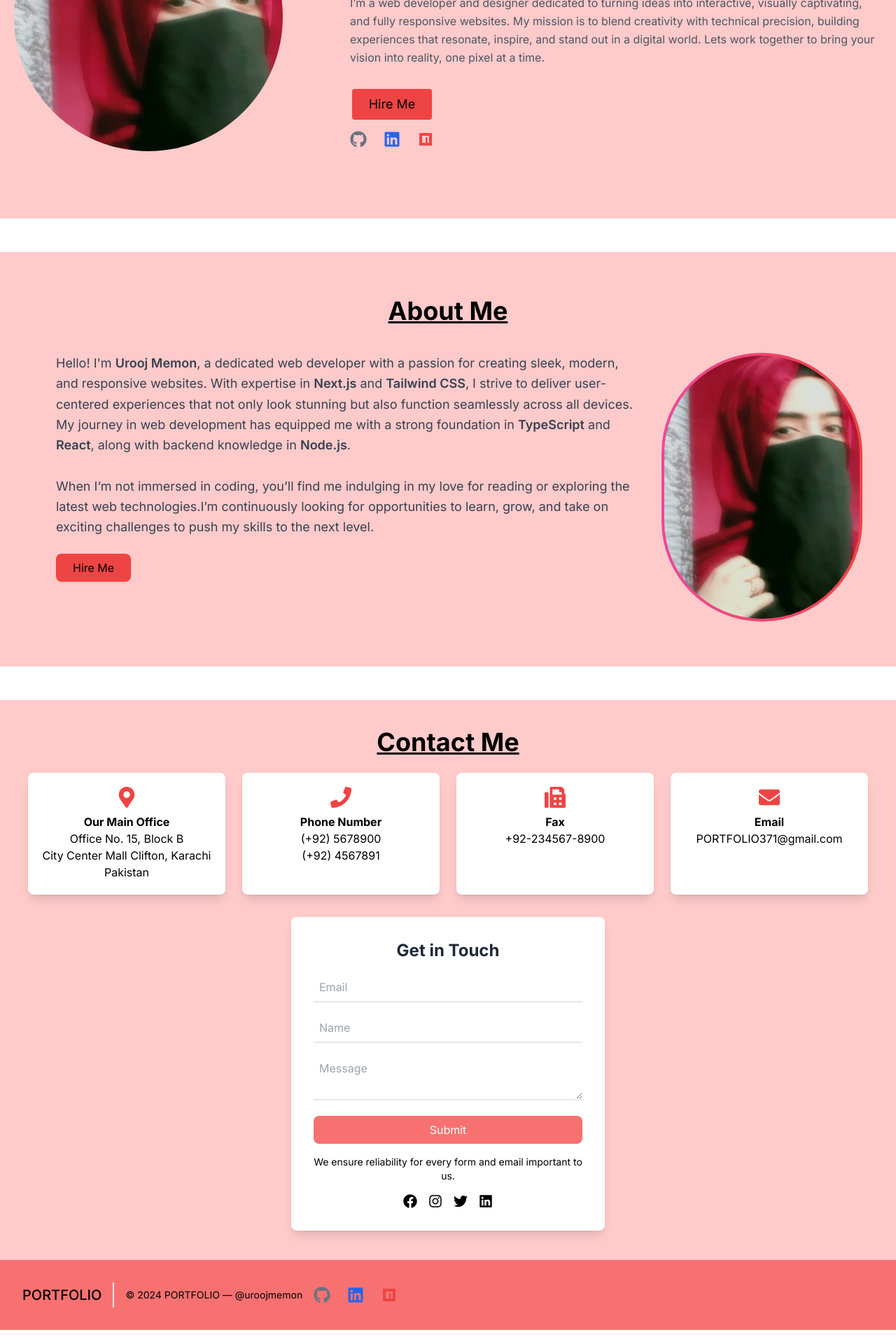
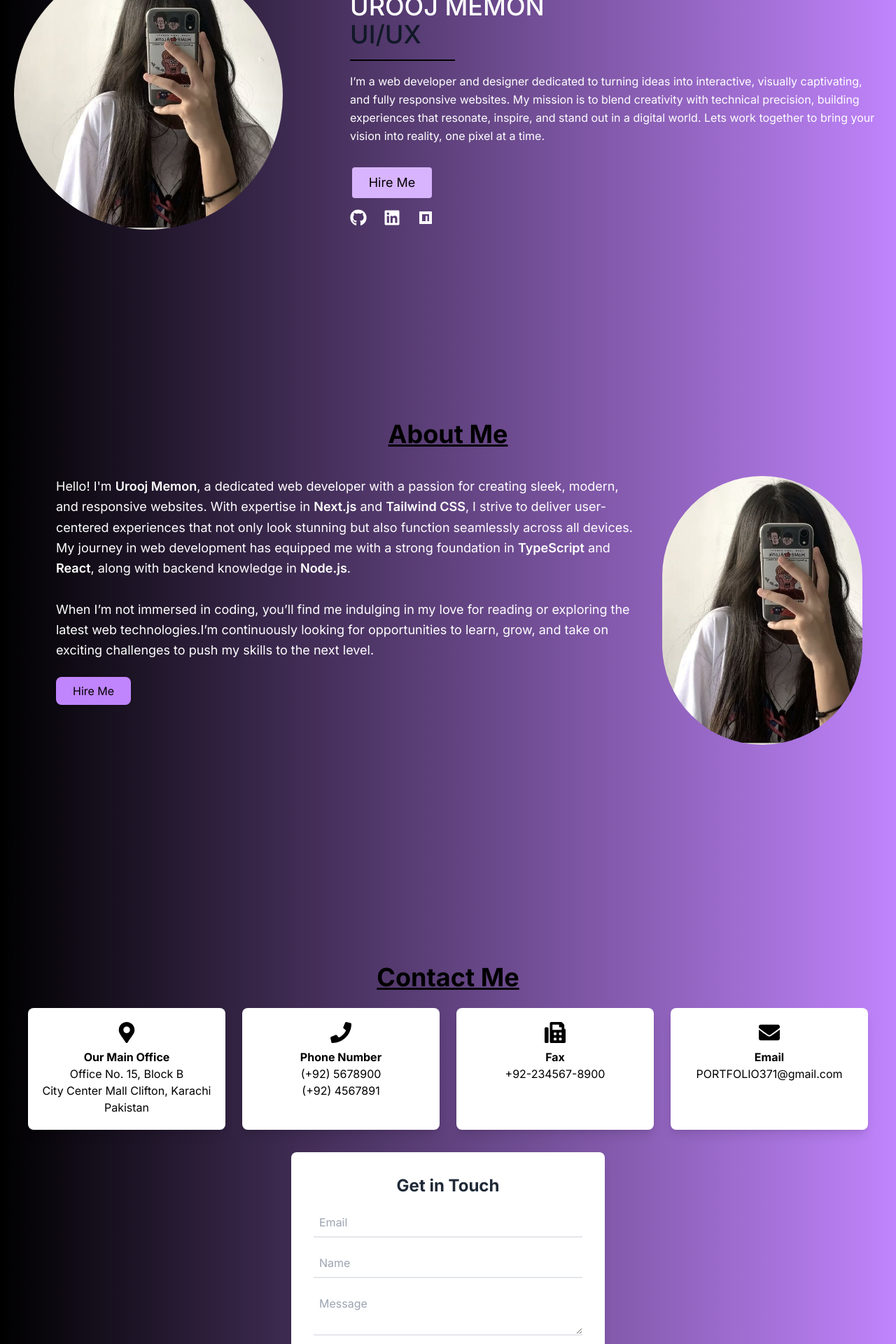
Before and after one commit to Aqsa-Memon/PORTFOLIO, a Next.js app: page / in a window 1280 px wide. Shown: the part 340-2260 px from the top of the page at 70% size. Built offline with nearby package versions, Linux system fonts and the light colour scheme.

Commit message:
'portfolio'

```diff
--- a/src/app/about/page.tsx
+++ b/src/app/about/page.tsx
@@ -5,14 +5,14 @@ import React from 'react';
 const About = () => {
   return (
     <div>
-      <section id="about" className="py-16 bg-red-200">
+      <section id="about" className="py-16 bg-gradient-to-r from-black to-purple-400 h-screen">
         <div className="container mx-auto px-6 md:px-12">
           <h2 className="text-4xl font-bold text-center text-black underline">About Me</h2>
           <div className="mt-10 flex flex-col-reverse md:flex-row items-center md:items-start justify-between text-center md:text-left">
 
             {/* Text Section */}
             <div className="w-full md:pr-8 mt-12 md:mt-0 md:pl-8">
-              <p className="text-lg text-gray-700 leading-relaxed">
+              <p className="text-lg text-white leading-relaxed">
                 Hello! {`I'm`} <span className="font-semibold">Urooj Memon</span>, a dedicated web developer with a passion for creating sleek, modern, and responsive websites. With expertise in <span className="font-semibold">Next.js</span> and <span className="font-semibold">Tailwind CSS</span>, I strive to deliver user-centered experiences that not only look stunning but also function seamlessly across all devices. My journey in web development has equipped me with a strong foundation in <span className="font-semibold">TypeScript</span> and <span className="font-semibold">React</span>, along with backend knowledge in <span className="font-semibold">Node.js</span>.
                 <br/><br/>
                 When {`I’m`} not immersed in coding, {`you’ll`} find me indulging in my love for reading or exploring the latest web technologies.{`I’m`} continuously looking for opportunities to learn, grow, and take on exciting challenges to push my skills to the next level.
@@ -21,15 +21,15 @@ const About = () => {
               {/* Contact Button */}
               <Link
                 href="/contact"
-                className="mt-6 inline-block bg-red-500 text-black py-2 px-6 rounded-lg shadow hover:bg-red-400 transition duration-300"
+                className="mt-6 inline-block bg-purple-400 text-black py-2 px-6 rounded-lg shadow hover:bg-purple-600 transition duration-300"
               >
                 Hire Me
               </Link>
             </div>
 
-            {/* Image Section */}
-            <div className="relative group w-72 h-72 xl:w-96 xl:h-96 rounded-full overflow-hidden bg-gradient-to-r from-pink-500 to-red-500 p-1">
-           <div className="w-full h-full rounded-full bg-white overflow-hidden transform transition duration-300 ease-out group-hover:scale-110 group-hover:rotate-3 group-hover:shadow-2xl">
+
+           <div className="relative group w-72 h-72 xl:w-96 xl:h-96 rounded-full overflow-hidden bg-gradient-to-r from-pink-500 to-red-500">
+           <div className="w-full h-full rounded-full ">
            <Image
            src="/mypic.png"
            alt="Profile Picture"
@@ -39,6 +39,10 @@ const About = () => {
            />
            </div>
            </div>
+
+
+
+
           </div>
         </div>
       </section>
--- a/src/app/components/footer.tsx
+++ b/src/app/components/footer.tsx
@@ -6,31 +6,31 @@ import { RiNpmjsFill } from 'react-icons/ri'
 
 function Footer() {
   return (
-    <div className='bg-red-400'>
-        <footer className="text-gray-600 body-font">
+    <div className='bg-purple-300'>
+        <footer className="text-black-400 body-font">
      <div className="container px-5 py-8 mx-auto flex items-center sm:flex-row flex-col">
-     <a className="flex title-font font-medium items-center md:justify-start justify-center text-black">
+     <a className="flex title-font font-medium items-center md:justify-start justify-center text-white">
       <span className="ml-3 text-xl">
         PORTFOLIO
       </span>
      </a>
-     <p className="text-sm text-black sm:ml-4 sm:pl-4 sm:border-l-2 sm:border-gray-200 sm:py-2 sm:mt-0 mt-4">
+     <p className="text-sm text-white sm:ml-4 sm:pl-4 sm:border-l-2 sm:border-gray-200 sm:py-2 sm:mt-0 mt-4">
       © 2024
       PORTFOLIO —
       <a
-        className="text-black ml-1"
+        className="text-white ml-1"
       >
         @uroojmemon
       </a>
      </p>
      <div className="flex gap-6 justify-center ml-2 md:ml-4">
-   <Link href={""} className="text-gray-500 hover:text-red-300 cursor-pointer text-lg md:text-xl lg:text-2xl">
+   <Link href={""} className="text-black-500 hover:text-red-300 cursor-pointer text-lg md:text-xl lg:text-2xl">
     <FaGithub />
     </Link>
-    <Link href={""} className="text-blue-600 hover:text-blue-300 cursor-pointer text-lg md:text-xl lg:text-2xl">
+    <Link href={""} className="text-black hover:text-blue-600 cursor-pointer text-lg md:text-xl lg:text-2xl">
     <FaLinkedin />
     </Link>
-    <Link href={""} className="text-red-500 hover:text-red-600 cursor-pointer text-lg md:text-xl lg:text-2xl">
+    <Link href={""} className="text-black hover:text-red-600 cursor-pointer text-lg md:text-xl lg:text-2xl">
     <RiNpmjsFill />
    </Link>
    </div>
--- a/src/app/components/header.tsx
+++ b/src/app/components/header.tsx
@@ -3,20 +3,19 @@ import React from 'react'
 
 function Header() {
   return (
-    <div className='bg-red-400'>
+    <div className='bg-purple-200'>
     <header className="text-black-600 body-font">
       <div className="container mx-auto flex flex-wrap p-5 flex-col md:flex-row items-center ">
-        <h1 className="ml-3 text-2xl sm:text-3xl hover:text-red-700 ">PORTFOLIO</h1>
+        <h1 className="ml-3 text-2xl sm:text-3xl hover:text-purple-700 ">PORTFOLIO</h1>
 
         <nav className="md:ml-auto md:mr-auto flex flex-wrap items-center text-base justify-center">
-          <Link className="mr-5 text-sm sm:text-base hover:text-red-800 underline" href={'/'}>HOME</Link>
-          <Link className="mr-5 text-sm sm:text-base hover:text-red-800 underline " href={'/about'}>ABOUT</Link>
-          <Link className="mr-5 text-sm sm:text-base hover:text-red-800 underline" href={'/contact'}>CONTACT</Link>
+          <Link className="mr-5 text-sm sm:text-base hover:text-purple-700 underline" href={'/'}>HOME</Link>
+          <Link className="mr-5 text-sm sm:text-base hover:text-purple-700 underline " href={'/about'}>ABOUT</Link>
+          <Link className="mr-5 text-sm sm:text-base hover:text-purple-700 underline" href={'/contact'}>CONTACT</Link>
         </nav>
       </div>
     </header>
   </div>
-
   )
 }
 
--- a/src/app/components/hero.tsx
+++ b/src/app/components/hero.tsx
@@ -9,11 +9,11 @@ import { RiNpmjsFill } from 'react-icons/ri';
 
 const Hero = () => {
   return (
-    <div className='bg-red-200'>
-      <section className="text-gray-600 body-font">
+    <div className='bg-gradient-to-r from-black to-purple-400 h-screen flex items-center justify-center'>
+      <section className="text-white body-font">
         <div className="container mx-auto flex px-5 py-24 md:flex-row flex-col items-center">
 
-        <div className="w-72 h-72 xl:w-96 xl:h-96 rounded-full overflow-hidden transform transition duration-300 hover:scale-110 hover:rotate-3 ">
+        <div className="w-72 h-72 xl:w-96 xl:h-96 rounded-full overflow-hidden ">
          <Image
          className="object-cover object-center rounded"
          alt="hero"
@@ -25,11 +25,11 @@ const Hero = () => {
 
           <div className="lg:flex-grow md:w-1/2 lg:pl-24 md:pl-16 flex flex-col md:items-start md:text-left items-center text-center">
             <h1 className="title-font sm:text-4xl text-3xl mb-4 font-medium text-gray-900">
-              Hello, {`I'm`} <br /> <span className='text-red-500'>UROOJ MEMON</span>
+              Hello, {`I'm`} <br /> <span className='text-white'>UROOJ MEMON</span>
               <br className="hidden lg:inline-block" />
               <Typewriter
                 options={{
-                  strings: ['Web Developer', 'UI/UX Designer'],
+                  strings: ['Web Developer', 'UI/UX Designer','Front-End Developer'],
                   autoStart: true,
                   loop: true,
                 }}
@@ -40,17 +40,17 @@ const Hero = () => {
               {`I’m`} a web developer and designer dedicated to turning ideas into interactive, visually captivating, and fully responsive websites. My mission is to blend creativity with technical precision, building experiences that resonate, inspire, and stand out in a digital world. Lets work together to bring your vision into reality, one pixel at a time.
             </p>
             <div className="flex flex-col items-center space-y-4">
-              <button className="inline-flex text-black bg-red-500 border-0 py-2 px-6 focus:outline-none hover:bg-red-400 rounded text-lg">
+              <button className="inline-flex text-black bg-purple-300 border-0 py-2 px-6 focus:outline-none hover:bg-purple-600 rounded text-lg">
                 Hire Me
               </button>
               <div className="flex gap-6 justify-center">
-                <Link href={""} className="text-gray-500 hover:text-red-300 cursor-pointer text-lg md:text-xl lg:text-2xl">
+                <Link href={""} className="text-black-500 hover:text-black cursor-pointer text-lg md:text-xl lg:text-2xl">
                   <FaGithub />
                 </Link>
-                <Link href={""} className="text-blue-600 hover:text-blue-300 cursor-pointer text-lg md:text-xl lg:text-2xl">
+                <Link href={""} className="text-black-600 hover:text-blue-600 cursor-pointer text-lg md:text-xl lg:text-2xl">
                   <FaLinkedin />
                 </Link>
-                <Link href={""} className="text-red-500 hover:text-red-600 cursor-pointer text-lg md:text-xl lg:text-2xl">
+                <Link href={""} className="text-black-500 hover:text-red-600 cursor-pointer text-lg md:text-xl lg:text-2xl">
                   <RiNpmjsFill />
                 </Link>
               </div>
--- a/src/app/contact/page.tsx
+++ b/src/app/contact/page.tsx
@@ -3,29 +3,29 @@ import { FaMapMarkerAlt, FaPhone, FaFax, FaEnvelope, FaFacebook, FaTwitter, FaIn
 
 export default function Contact() {
   return (
-         <div className="bg-red-200 p-10 min-h-screen flex flex-col items-center">
+         <div className="bg-gradient-to-r from-black to-purple-400 p-10 min-h-screen flex flex-col items-center">
           <h2 className="text-4xl font-bold text-center text-black underline">Contact Me</h2> <br />
 
        <div className="grid grid-cols-1 sm:grid-cols-2 md:grid-cols-4 gap-6 mb-8">
         <div className="bg-white p-5 rounded-lg shadow-lg text-center">
-          <FaMapMarkerAlt className="text-3xl mx-auto text-red-500" />
+          <FaMapMarkerAlt className="text-3xl mx-auto text-black-500 hover:text-purple-500" />
           <h3 className="font-bold mt-2">Our Main Office</h3>
           <p>Office No. 15, Block B<br />City Center Mall
          Clifton, Karachi
          Pakistan</p>
         </div>
         <div className="bg-white p-5 rounded-lg shadow-lg text-center">
-          <FaPhone className="text-3xl mx-auto text-red-500" />
+          <FaPhone className="text-3xl mx-auto text-black-500 hover:text-purple-500" />
           <h3 className="font-bold mt-2">Phone Number</h3>
           <p>(+92) 5678900<br />(+92) 4567891</p>
         </div>
         <div className="bg-white p-5 rounded-lg shadow-lg text-center">
-          <FaFax className="text-3xl mx-auto text-red-500" />
+          <FaFax className="text-3xl mx-auto text-black-500 hover:text-purple-500" />
           <h3 className="font-bold mt-2">Fax</h3>
           <p>+92-234567-8900</p>
         </div>
         <div className="bg-white p-5 rounded-lg shadow-lg text-center">
-          <FaEnvelope className="text-3xl mx-auto text-red-500" />
+          <FaEnvelope className="text-3xl mx-auto text-black-500 hover:text-purple-500" />
           <h3 className="font-bold mt-2">Email</h3>
           <p>PORTFOLIO371@gmail.com</p>
         </div>
@@ -37,7 +37,7 @@ export default function Contact() {
           <input type="email" placeholder="Email" required className="w-full p-2 border-b-2 focus:outline-none" />
           <input type="text" placeholder="Name" required className="w-full p-2 border-b-2 focus:outline-none" />
           <textarea placeholder="Message" required className="w-full p-2 border-b-2 focus:outline-none" ></textarea>
-          <button type="submit" className="w-full py-2 bg-red-400 text-white rounded-lg hover:bg-red-500">Submit</button>
+          <button type="submit" className="w-full py-2 bg-purple-400 text-white rounded-lg hover:bg-purple-500">Submit</button>
         </form>
         <p className="text-sm mt-4 text-black text-center">
           We ensure reliability for every form and email important to us.
--- a/src/app/page.tsx
+++ b/src/app/page.tsx
@@ -9,11 +9,7 @@ export default function Home() {
     <div>
    <Header />
    <Hero />
-   <br />
-   <br />
    <About />
-   <br />
-   <br />
    <Contact />
    <Footer />
     </div>
```
Also changed, not shown: public/mypic.png.
